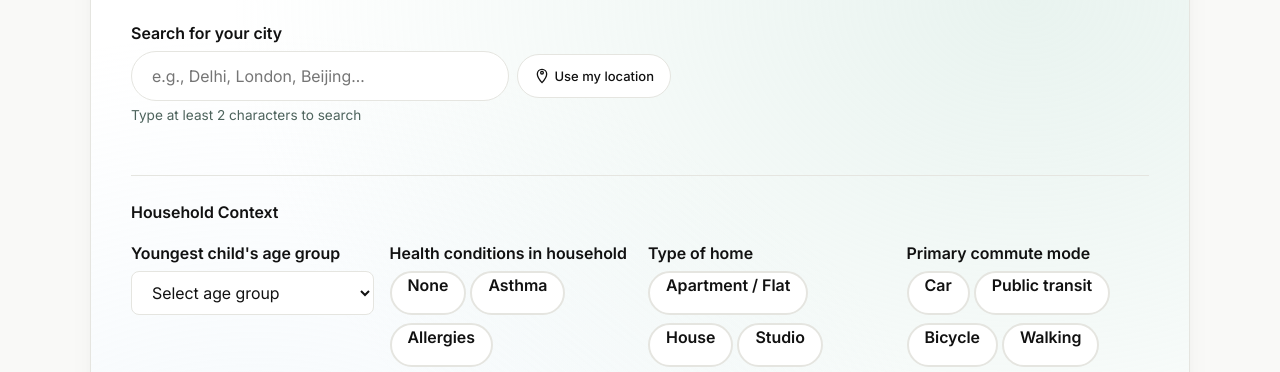
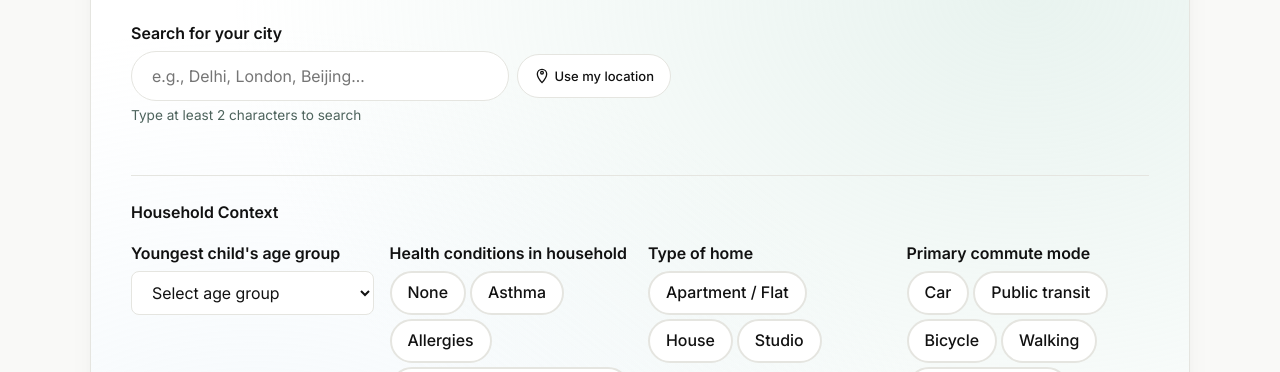
Before and after one commit to ankitgupta77885-droid/urban-air-quality-assistant, a website built with Vite: page index.html in a window 1280 px wide. Shown: the part 554-926 px from the top of the page. Built offline with nearby package versions, Linux system fonts and the light colour scheme.

Commit message:
fix(ui): prevent chip-wrapper stretching and center chip text

```diff
--- a/src/web/style.css
+++ b/src/web/style.css
@@ -859,7 +859,7 @@ section {
   margin-bottom: 0;
 }
 
-.form-group label,
+.form-group > label,
 .form-label {
   display: block;
   font-size: var(--font-size-title-md);
@@ -899,6 +899,8 @@ section {
 .chip-wrapper {
   position: relative;
   display: inline-flex;
+  width: fit-content;
+  max-width: 100%;
 }
 
 .chip-input {
@@ -914,7 +916,7 @@ section {
 }
 
 .chip-label {
-  display: flex;
+  display: inline-flex;
   align-items: center;
   justify-content: center;
   gap: 8px;
@@ -930,6 +932,10 @@ section {
   user-select: none;
   transition: background-color 0.15s ease, border-color 0.15s ease, color 0.15s ease;
   margin-bottom: 0;
+  text-align: center;
+}
+
+.chip-text {
   text-align: center;
 }
 
```
